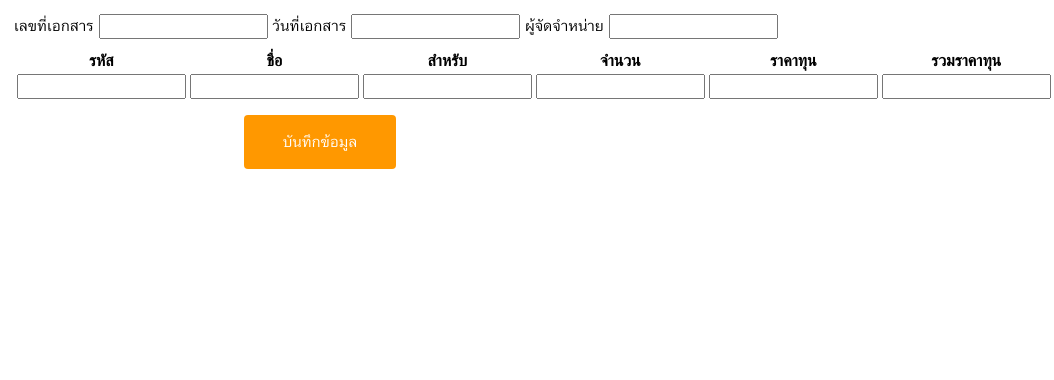
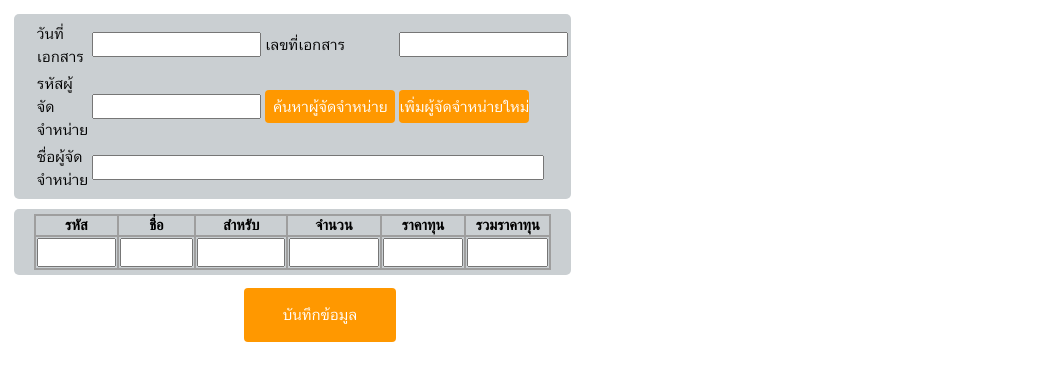
Before and after one commit to vorasiri/STservice, an Electron app: page forms/import_form.html in a window 800 px wide. Shown: the whole page, 1054 px wide, since content can reach past the window. Drawn offline with Linux system fonts and the light colour scheme; files that its build step writes are made by us from their sources; files whose address does not match are found by name; a web font is replaced by a local one.

Commit message:
Designed import form

```diff
--- a/forms/import_form.html
+++ b/forms/import_form.html
@@ -9,7 +9,12 @@
     <form action="#">
         <div class="row">
             <div class="importDetail">
+                <table>
                     <tr>
+                        <td>วันที่เอกสาร</td>
+                        <td>
+                            <input type="datetime" id="importDocDate" name="importDocDate">
+                        </td>
                         <td>เลขที่เอกสาร</td>
                         <td>
                             <!-- auto generate -->
@@ -17,52 +22,77 @@
                         </td>
                     </tr>
                     <tr>
-                    <td>วันที่เอกสาร</td>
+                        <td>รหัสผู้จัดจำหน่าย</td>
                         <td>
-                        <input type="datetime" id="importDocDate" name="importDocDate">
+                            <input type="number" id="supplierID" name="supplierID">
+                        </td>
+                        <td>
+                            <!-- pop up modal form when search -->
+                            <input class="btn" type="submit" value="ค้นหาผู้จัดจำหน่าย">
+                            <!-- The Modal -->
+                            <div id="searchModal" class="modal">
+                                <div class="modal-content">
+                                    <!-- searching by id, name, phone number  -->
+                                    <table>
+                                        <tr>
+                                            <td>
+                                                ชื่อผู้จัดจำหน่าย
+                                            </td>
+                                            <td>
+                                                <input type="text" id="supplierName" name="supplierName">
+                                            </td>
+                                        </tr>
+                                    </table>
+                                    <input class="btn" type="submit" value="ค้นหาผู้จัดจำหน่าย">
+                                </div>
+                            </div>
+                        </td>
+                        <td>
+                            <input class="btn" type="submit" value="เพิ่มผู้จัดจำหน่ายใหม่">
                         </td>
                     </tr>
                     <tr>
-                    <td>ผู้จัดจำหน่าย</td>
-                    <td>
-                        <input type="text" id="importSupplier" name="importSupplier">
+                        <td>ชื่อผู้จัดจำหน่าย</td>
+                        <td colspan="3">
+                            <input type="text" class="long-name" id="importSupplier" name="importSupplier">
                         </td>
                     </tr>
+                </table>
             </div>
         </div>
         <div class="row">
             <div class="inventoryInfo">
-                <table>
+                <table class="import-table">
                     <tr>
-                        <th>รหัส</th>
-                        <th>ชื่อ</th>
-                        <th>สำหรับ</th>
-                        <th>จำนวน</th>
-                        <th>ราคาทุน</th>
-                        <th>รวมราคาทุน</th>
+                        <th class="import-table-">รหัส</th>
+                        <th class="import-table">ชื่อ</th>
+                        <th class="import-table">สำหรับ</th>
+                        <th class="import-table">จำนวน</th>
+                        <th class="import-table">ราคาทุน</th>
+                        <th class="import-table">รวมราคาทุน</th>
                     </tr>
                     <tr>
                         <td>
                             <!-- auto generate -->
-                            <input type="number" id="importID" name="importID">
+                            <input type="number" class="table-field" id="importID" name="importID">
                         </td>
                         <td>
                             <!-- diimportlay only -->
-                            <input type="text" id="importName" name="importName">
+                            <input type="text" class="table-field" id="importName" name="importName">
                         </td>
                         <td>
                             <!-- diimportlay only -->
-                            <input type="text" id="importFor" name="importFor">
+                            <input type="text" class="table-field" id="importFor" name="importFor">
                         </td>
                         <td>
-                            <input type="number" id="importQty" name="importQty">
+                            <input type="number" class="table-field" id="importQty" name="importQty">
                         </td>
                         <td>
-                            <input type="text" id="importCost" name="importCost">
+                            <input type="number" class="table-field" id="importCost" name="importCost">
                         </td>
                         <td>
                             <!-- cost*qty -->
-                            <input type="text" id="importCost" name="importTotalCost">
+                            <input type="number" class="table-field" id="importCost" name="importTotalCost">
                         </td>
                     </tr>
                 </table>
--- a/styles/form.css
+++ b/styles/form.css
@@ -56,7 +56,7 @@ input[type=submit] {
 }
 
 .btn {
-    width: 120px;
+    width: 130px;
     height: auto;
     padding: 5px 0;
 }
@@ -123,6 +123,16 @@ table {
     width: 100%;
 }
 
+.import-table {
+    border-collapse: collapse;
+    font-size: 11pt;
+    border: 2px #bdbdbd solid;
+}
+
+.import-table th, .import-table td {
+    border: 2px #9e9e9e solid;
+}
+
 .purchaseInfo {
     height: 280px;
     border-radius: 5px;
@@ -178,13 +188,29 @@ table {
     background-color: #cacfd2;
     padding: 5px 20px;
 }
+
 .detailInfo {
     width: 67%;
     border-radius: 5px;
     background-color: #cacfd2;
     padding: 5px 20px;
 }
+
 .repairingInfo {
+    width: 67%;
+    border-radius: 5px;
+    background-color: #cacfd2;
+    padding: 5px 20px;
+}
+
+.importDetail {
+    width: 67%;
+    border-radius: 5px;
+    background-color: #cacfd2;
+    padding: 5px 20px;
+}
+
+.inventoryInfo {
     width: 67%;
     border-radius: 5px;
     background-color: #cacfd2;
@@ -223,6 +249,6 @@ table {
     margin-left: 300px;
 }
 
-textarea {
+.long-name, textarea {
     width: 95%;
 }
```
Lines whose indentation alone changed are shown as unchanged.
